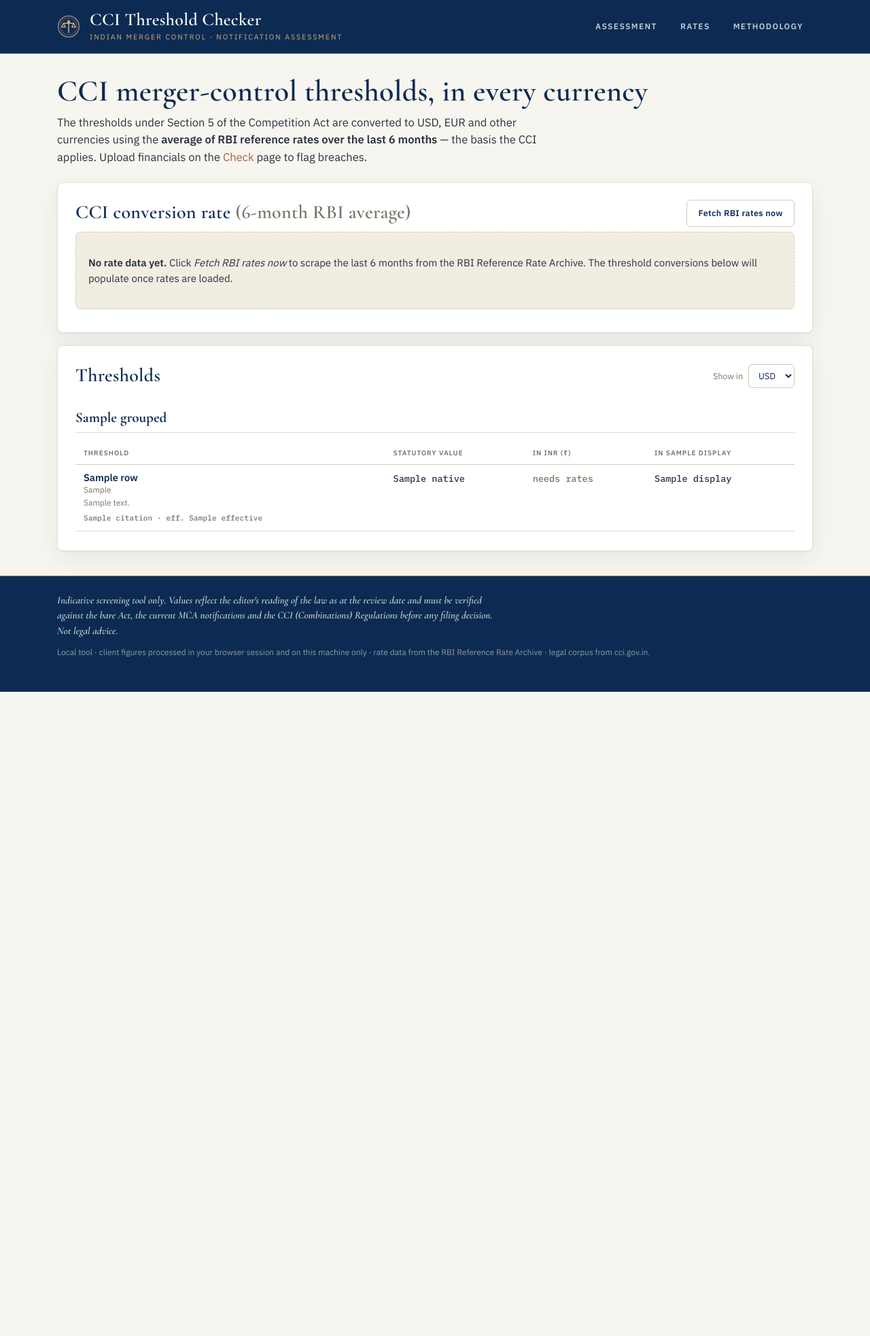
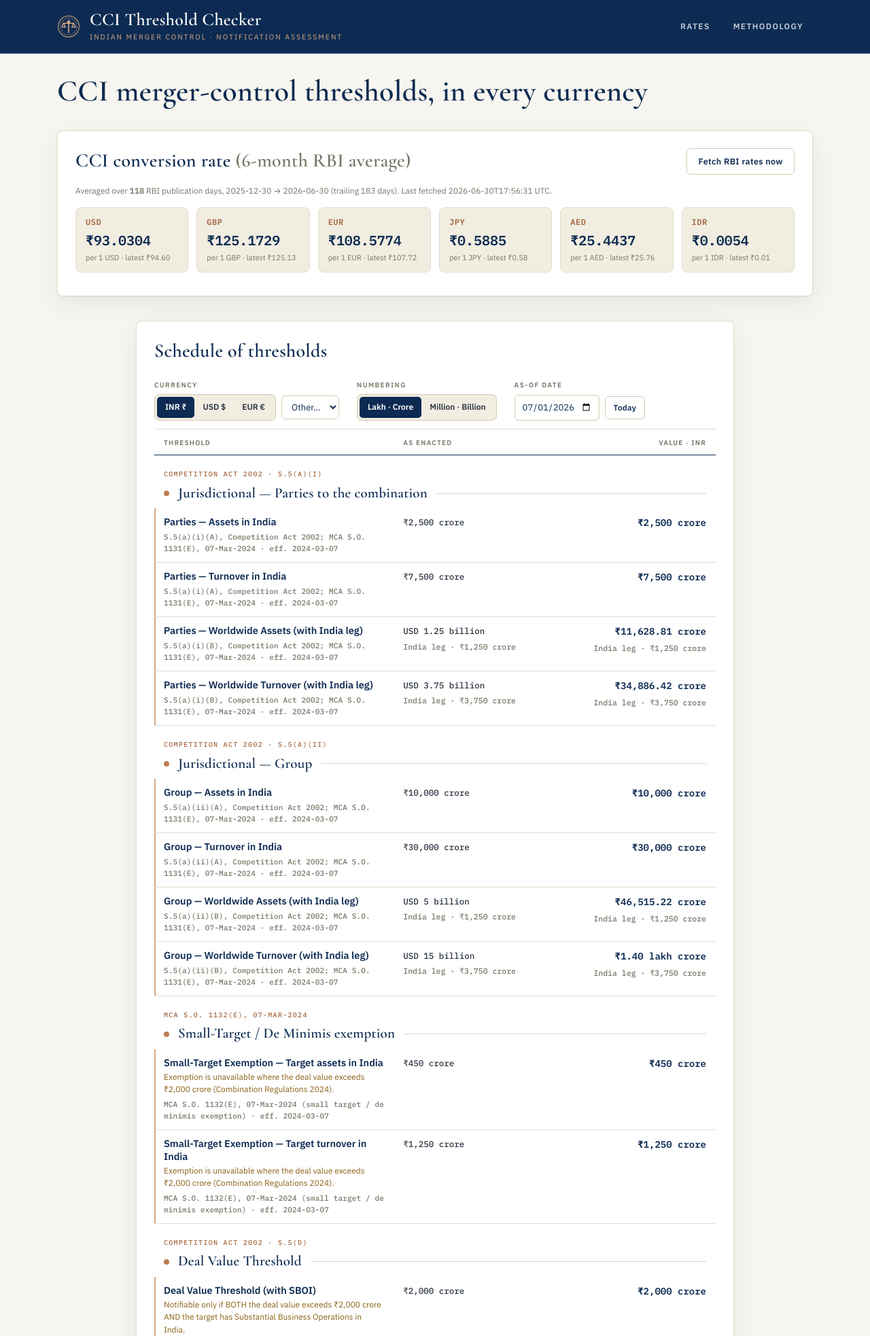
Before and after one commit to milindkhemka-boop/cci-threshold-checker, a Flask app: template templates/index.html in a window 1280 px wide. Shown: the top 1966 px of the page at 68% size. Before the commit the page ends 1018 px from the top, so only its background shows below. Run offline with Flask 2, Linux system fonts and the light colour scheme; data comes from the database, SQL or seed files in the repository; both versions use the stored data as it was after the commit; the template is opened without the code that fills it: most values are stand-ins (such as "Sample title", 1, 10 or a date in 2020); data that the repository does not hold is empty; some libraries are stand-ins or nearby versions.

Commit message:
Merge rates/assessment pages, AZB theme, reactive rate panel + Render deploy config
- Merged home.html into index.html (single Rates page, Assessment tab removed)
- Nav reduced to Rates + Methodology only
- Full AZB & Partners theme: navy #0d2b52, terracotta #bf7c54, sage green, Cormorant serif
- Rate panel (6-month RBI chip cards) now fully reactive to as-of date changes
- India-leg conversions shown as reactive objects (statutory + value_inr)
- SBOI ₹500cr floor converted to selected currency
- Rate history table renders from bootstrap JSON
- Removed: lede paragraph, digit-grouping box, num-sample widget, chatbot panel
- Fixed flex stretch bug on currency/numbering toggle pill
- Added render.yaml for free Render.com deployment

Co-Authored-By: Claude Sonnet 4.6 <noreply@anthropic.com>

```diff
--- a/app.py
+++ b/app.py
@@ -66,8 +66,7 @@ CATEGORY_LABELS = [
 
 @app.route("/")
 def index():
-    """Combined view: thresholds table (currency + numbering toggles) + chat assistant."""
-    return render_template("home.html")
+    return redirect(url_for("rates_page"))
 
 
 @app.route("/rates")
@@ -136,7 +135,7 @@ def api_bootstrap():
         for r in avg.get("rows", [])
     ]
     return jsonify({
-        "has_data": avg["has_data"], "rates": rates,
+        "has_data": avg["has_data"], "rates": rates, "latest": avg.get("latest", {}),
         "as_of": avg["as_of"], "is_today": avg.get("is_today", True),
         "today": date.today().isoformat(),
         "from": avg.get("from"), "to": avg.get("to"),
--- a/static/home.js
+++ b/static/home.js
@@ -45,35 +45,6 @@ function fmtValue(valueInr) {
 }
 
 // ---------------------------------------------------------------------------
-// Signature: the same figure, grouped the Indian way vs the international way.
-// ---------------------------------------------------------------------------
-const NUM_SAMPLE_RUPEES = "25000000000"; // ₹2,500 crore — the first threshold on the page
-function groupedPartsIndian(s) {
-  if (s.length <= 3) return [s];
-  const last3 = s.slice(-3);
-  let rest = s.slice(0, -3), parts = [];
-  while (rest.length > 2) { parts.unshift(rest.slice(-2)); rest = rest.slice(0, -2); }
-  if (rest) parts.unshift(rest);
-  parts.push(last3);
-  return parts;
-}
-function groupedPartsWestern(s) {
-  const parts = []; let r = s;
-  while (r.length > 3) { parts.unshift(r.slice(-3)); r = r.slice(0, -3); }
-  parts.unshift(r);
-  return parts;
-}
-function renderNumSample() {
-  const el = document.getElementById("numSampleFigure");
-  if (!el) return;
-  const parts = STATE.sys === "inr" ? groupedPartsIndian(NUM_SAMPLE_RUPEES) : groupedPartsWestern(NUM_SAMPLE_RUPEES);
-  el.innerHTML = "₹" + parts.map(p => `<span class="dg">${p}</span>`).join('<span class="dgsep">,</span>');
-  el.classList.remove("flash");
-  void el.offsetWidth;
-  el.classList.add("flash");
-}
-
-// ---------------------------------------------------------------------------
 // Bootstrap + rendering
 // ---------------------------------------------------------------------------
 async function boot(opts = {}) {
@@ -86,10 +57,41 @@ async function boot(opts = {}) {
   const res = await fetch(url);
   STATE.boot = await res.json();
   renderRateStrip();
+  renderRatePanel();
   populateOtherCcy();
   renderTable();
   renderRateHistory();
   document.getElementById("tableDisclaimer").textContent = STATE.boot.disclaimer || "";
+}
+
+function renderRatePanel() {
+  const b = STATE.boot;
+  const summary = document.getElementById("rateSummary");
+  const grid = document.getElementById("rateGrid");
+  const empty = document.getElementById("rateEmptyState");
+  if (!summary || !grid) return;
+  if (!b.has_data) {
+    summary.innerHTML = "";
+    grid.innerHTML = "";
+    if (empty) empty.style.display = "";
+    return;
+  }
+  if (empty) empty.style.display = "none";
+  const tag = b.is_today ? "" : `<span class="asof-tag">as of ${b.as_of}</span> `;
+  summary.innerHTML = `${tag}Averaged over <strong>${b.n_days}</strong> RBI publication days, ` +
+    `${b.from} → ${b.to} (trailing ${b.window_days} days).`;
+  let html = "";
+  const ccyOrder = ["USD", "GBP", "EUR", "JPY", "AED", "IDR"].filter(c => c in b.rates);
+  for (const ccy of ccyOrder) {
+    const val = b.rates[ccy];
+    const latest = b.latest && b.latest[ccy];
+    html += `<div class="rate-chip">
+        <div class="rate-ccy">${ccy}</div>
+        <div class="rate-val">₹${val.toFixed(4)}</div>
+        <div class="rate-sub muted">per 1 ${ccy}${latest != null ? ` · latest ₹${latest.toFixed(2)}` : ""}</div>
+      </div>`;
+  }
+  grid.innerHTML = html;
 }
 
 const RATE_HISTORY_CCY = ["usd", "gbp", "eur", "jpy", "aed", "idr"];
@@ -121,6 +123,7 @@ function renderRateHistory() {
 
 function renderRateStrip() {
   const b = STATE.boot, el = document.getElementById("rateStrip");
+  if (!el) return;
   if (!b.has_data) {
     el.innerHTML = `<span class="warn">No RBI rate data for the 6 months to ${b.as_of}.</span> ` +
       (b.is_today ? `<button class="btn small-btn" onclick="refreshRates()">Fetch RBI rates now</button>` : "");
@@ -162,11 +165,13 @@ function initDate() {
 async function reloadForDate() {
   const inp = document.getElementById("asOfDate");
   const el = document.getElementById("rateStrip");
-  el.innerHTML = `<span class="muted">Computing the 6-month average to ${STATE.as_of || "today"}… ` +
-    `fetching historical RBI rates if needed.</span>`;
+  if (el) {
+    el.innerHTML = `<span class="muted">Computing the 6-month average to ${STATE.as_of || "today"}… ` +
+      `fetching historical RBI rates if needed.</span>`;
+  }
   inp.disabled = true;
   try { await boot({ fetch: true }); }
-  catch (e) { el.innerHTML = `<span class="warn">Could not load rates for that date: ${e}</span>`; }
+  catch (e) { if (el) el.innerHTML = `<span class="warn">Could not load rates for that date: ${e}</span>`; }
   finally { inp.disabled = false; }
 }
 
@@ -239,10 +244,9 @@ function initToggles() {
   document.querySelectorAll("#numToggle .seg button").forEach(btn => {
     btn.addEventListener("click", () => {
       setActive("#numToggle .seg button", btn);
-      STATE.sys = btn.dataset.sys; renderTable(); renderNumSample();
+      STATE.sys = btn.dataset.sys; renderTable();
     });
   });
-  renderNumSample();
 }
 function setActive(sel, btn) {
   document.querySelectorAll(sel).forEach(b => b.classList.remove("active"));
@@ -253,14 +257,14 @@ function setActive(sel, btn) {
 // Rate refresh
 // ---------------------------------------------------------------------------
 async function refreshRates() {
-  const el = document.getElementById("rateStrip");
-  el.innerHTML = `<span class="muted">Fetching ~6 months of RBI rates…</span>`;
+  const el = document.getElementById("refreshStatus") || document.getElementById("rateStrip");
+  if (el) el.innerHTML = `<span class="muted">Fetching ~6 months of RBI rates…</span>`;
   try {
     const r = await fetch("/refresh-rates", { method: "POST" });
     const d = await r.json();
-    if (d.ok) { await boot(); }
-    else el.innerHTML = `<span class="warn">Fetch failed: ${d.error || ""}</span>`;
-  } catch (e) { el.innerHTML = `<span class="warn">Fetch failed: ${e}</span>`; }
+    if (d.ok) { if (el) el.innerHTML = ""; await boot(); }
+    else if (el) el.innerHTML = `<span class="warn">Fetch failed: ${d.error || ""}</span>`;
+  } catch (e) { if (el) el.innerHTML = `<span class="warn">Fetch failed: ${e}</span>`; }
 }
 
 // ---------------------------------------------------------------------------
--- a/static/style.css
+++ b/static/style.css
@@ -97,7 +97,7 @@ a:hover{text-decoration:underline}
 
 /* ---- toolbar / toggles ---- */
 .toolbar{display:flex;flex-wrap:wrap;gap:16px 26px;align-items:flex-end;padding:14px 0 12px;border-bottom:1px solid var(--line);margin-bottom:4px}
-.toggle-group{display:flex;flex-direction:column;gap:6px}
+.toggle-group{display:flex;flex-direction:column;gap:6px;align-items:flex-start}
 .tg-controls{display:flex;gap:8px;align-items:center;flex-wrap:wrap}
 .toggle-label{font-size:10px;text-transform:uppercase;letter-spacing:1.4px;color:var(--muted);font-weight:600}
 .seg{display:inline-flex;background:var(--page-2);border:1px solid var(--line-2);border-radius:7px;padding:3px}
@@ -105,20 +105,6 @@ a:hover{text-decoration:underline}
 .seg button:hover{color:var(--ink)}
 .seg button.active{background:var(--navy);color:#fff}
 .seg button:focus-visible{outline:2px solid var(--copper);outline-offset:1px}
-
-/* ---- numbering sample (signature: same figure, two grouping systems) ---- */
-.num-sample{margin-top:9px;display:flex;align-items:baseline;gap:8px;flex-wrap:wrap}
-.num-sample-label{font-size:10.5px;color:var(--muted);letter-spacing:.2px}
-.num-sample-figure{font-family:var(--mono);font-size:14.5px;font-weight:600;color:var(--ink);letter-spacing:.2px;font-variant-numeric:tabular-nums}
-.num-sample-figure .dg{display:inline-block}
-.num-sample-figure .dgsep{color:var(--copper);font-weight:700;margin:0 .5px}
-.num-sample-figure.flash .dg{animation:dgpop .38s ease backwards}
-.num-sample-figure .dg:nth-child(1){animation-delay:0ms}
-.num-sample-figure .dg:nth-child(3){animation-delay:35ms}
-.num-sample-figure .dg:nth-child(5){animation-delay:70ms}
-.num-sample-figure .dg:nth-child(7){animation-delay:105ms}
-.num-sample-figure .dg:nth-child(9){animation-delay:140ms}
-@keyframes dgpop{from{opacity:.3;transform:translateY(3px)}to{opacity:1;transform:none}}
 
 .other-ccy,.date-input,select,input[type=text]{font:inherit;font-size:13px;padding:7px 10px;border:1px solid var(--line-2);border-radius:6px;background:var(--page);color:var(--ink)}
 select:focus,input[type=text]:focus,.date-input:focus{outline:2px solid var(--copper);outline-offset:0;border-color:var(--copper)}
--- a/templates/base.html
+++ b/templates/base.html
@@ -23,7 +23,6 @@
       </span>
     </a>
     <nav class="nav" aria-label="Primary">
-      <a href="{{ url_for('index') }}" class="{{ 'active' if request.endpoint=='index' }}">Assessment</a>
       <a href="{{ url_for('rates_page') }}" class="{{ 'active' if request.endpoint=='rates_page' }}">Rates</a>
       <a href="{{ url_for('about') }}" class="{{ 'active' if request.endpoint=='about' }}">Methodology</a>
     </nav>
--- a/templates/index.html
+++ b/templates/index.html
@@ -4,7 +4,6 @@
 <section class="hero">
   <div>
     <h1>CCI merger-control thresholds, in every currency</h1>
-    <p class="lede">The thresholds under Section 5 of the Competition Act are converted to USD, EUR and other currencies using the <strong>average of RBI reference rates over the last 6 months</strong> — the basis the CCI applies. Upload financials on the <a href="{{ url_for('check') }}">Check</a> page to flag breaches.</p>
   </div>
 </section>
 
@@ -15,14 +14,17 @@
     <button id="refreshBtn" class="btn">Fetch RBI rates now</button>
   </div>
 
+  <p class="muted small">
+    <span id="rateSummary">
     {% if avg.has_data %}
-    <p class="muted small">
       Averaged over <strong>{{ avg.n_days }}</strong> RBI publication days,
       {{ avg["from"] }} → {{ avg["to"] }}
       (trailing {{ avg.window_days }} days).
-      {% if last_scrape_at %}Last fetched {{ last_scrape_at }} UTC.{% endif %}
+    {% endif %}
+    </span>
+    {% if last_scrape_at %}<span id="lastFetched">Last fetched {{ last_scrape_at }} UTC.</span>{% endif %}
   </p>
-    <div class="rate-grid">
+  <div class="rate-grid" id="rateGrid">
     {% for ccy, val in avg.averages.items() %}
       <div class="rate-chip">
         <div class="rate-ccy">{{ ccy }}</div>
@@ -33,65 +35,69 @@
       </div>
     {% endfor %}
   </div>
-  {% else %}
-    <div class="empty">
+  <div class="empty" id="rateEmptyState" {{ 'style=display:none' if avg.has_data }}>
     <p><strong>No rate data yet.</strong> Click <em>Fetch RBI rates now</em> to scrape the last 6 months from the RBI Reference Rate Archive. The threshold conversions below will populate once rates are loaded.</p>
   </div>
-  {% endif %}
   <div id="refreshStatus" class="refresh-status"></div>
 </section>
 
-<!-- THRESHOLD TABLE -->
-<section class="card">
+<div class="home-grid">
+
+  <!-- Interactive Schedule of thresholds -->
+  <section class="card table-card">
     <div class="card-head">
-    <h2>Thresholds</h2>
-    <form method="get" class="inline-form">
-      <label for="ccy">Show in</label>
-      <select name="ccy" id="ccy" onchange="this.form.submit()">
-        {% for c in currencies %}
-          <option value="{{ c }}" {{ 'selected' if c==display }}>{{ c }}</option>
-        {% endfor %}
-      </select>
-    </form>
+      <h2>Schedule of thresholds</h2>
     </div>
 
-  {% for label, rows in grouped %}
-    {% if rows %}
-    <h3 class="group-title">{{ label }}</h3>
-    <div class="table-scroll">
-    <table class="data">
-      <thead>
-        <tr>
-          <th>Threshold</th>
-          <th>Statutory value</th>
-          <th>In INR (₹)</th>
-          <th>In {{ display }}</th>
-        </tr>
-      </thead>
-      <tbody>
-        {% for r in rows %}
-        <tr>
-          <td>
-            <div class="th-label">{{ r.label }}</div>
-            {% if r.india_leg %}<div class="muted small">{{ r.india_leg }}</div>{% endif %}
-            {% if r.note %}<div class="muted small note">{{ r.note }}</div>{% endif %}
-            <div class="cite small">{{ r.citation }}{% if r.effective %} · eff. {{ r.effective }}{% endif %}</div>
-          </td>
-          <td class="mono">{{ r.native }}</td>
-          <td class="mono">{% if r.is_ratio or r.is_percent %}<span class="muted">{{ r.native }}</span>{% elif r.inr %}{{ fmt_dual(r.inr, 'INR') }}{% else %}<span class="muted">needs rates</span>{% endif %}</td>
-          <td class="mono">{% if r.is_ratio or r.is_percent %}—{% else %}{{ r.display }}{% endif %}</td>
-        </tr>
-        {% endfor %}
-      </tbody>
-    </table>
+    <div class="toolbar">
+      <div class="toggle-group" id="ccyToggle">
+        <span class="toggle-label">Currency</span>
+        <div class="tg-controls">
+          <div class="seg">
+            <button data-ccy="INR" class="active">INR ₹</button>
+            <button data-ccy="USD">USD $</button>
+            <button data-ccy="EUR">EUR €</button>
           </div>
-    {% endif %}
-  {% endfor %}
+          <select id="otherCcy" class="other-ccy" aria-label="Other currencies"><option value="">Other…</option></select>
+        </div>
+      </div>
+
+      <div class="toggle-group" id="numToggle">
+        <span class="toggle-label">Numbering</span>
+        <div class="seg">
+          <button data-sys="inr" class="active">Lakh · Crore</button>
+          <button data-sys="intl">Million · Billion</button>
+        </div>
+      </div>
+
+      <div class="toggle-group" id="dateToggle">
+        <span class="toggle-label">As-of date</span>
+        <div class="tg-controls">
+          <input type="date" id="asOfDate" class="date-input" aria-label="As-of date — six-month average ending on this date">
+          <button type="button" id="todayBtn" class="btn small-btn">Today</button>
+        </div>
+      </div>
+    </div>
+
+    <div id="thresholdTable" class="threshold-table-wrap"><p class="muted">Loading…</p></div>
+    <p id="tableDisclaimer"></p>
   </section>
+
+  <!-- Daily RBI rates behind the average -->
+  <section class="card rate-history-card">
+    <div class="card-head">
+      <h2>Rate history</h2>
+      <span class="muted small" id="rateHistorySub">Daily RBI reference rates behind the six-month average</span>
+    </div>
+    <div id="rateHistoryTable" class="rate-history-wrap"><p class="muted">Loading…</p></div>
+  </section>
+
+</div>
 
 {% endblock %}
 
 {% block scripts %}
+<script src="{{ url_for('static', filename='home.js') }}"></script>
 <script>
   document.getElementById('refreshBtn')?.addEventListener('click', refreshRates);
 </script>
```
Also changed, not shown: render.yaml (added, +10 -0 lines), templates/home.html (deleted, +0 -72 lines), data/rates.db. Lines whose indentation alone changed are shown as unchanged.
